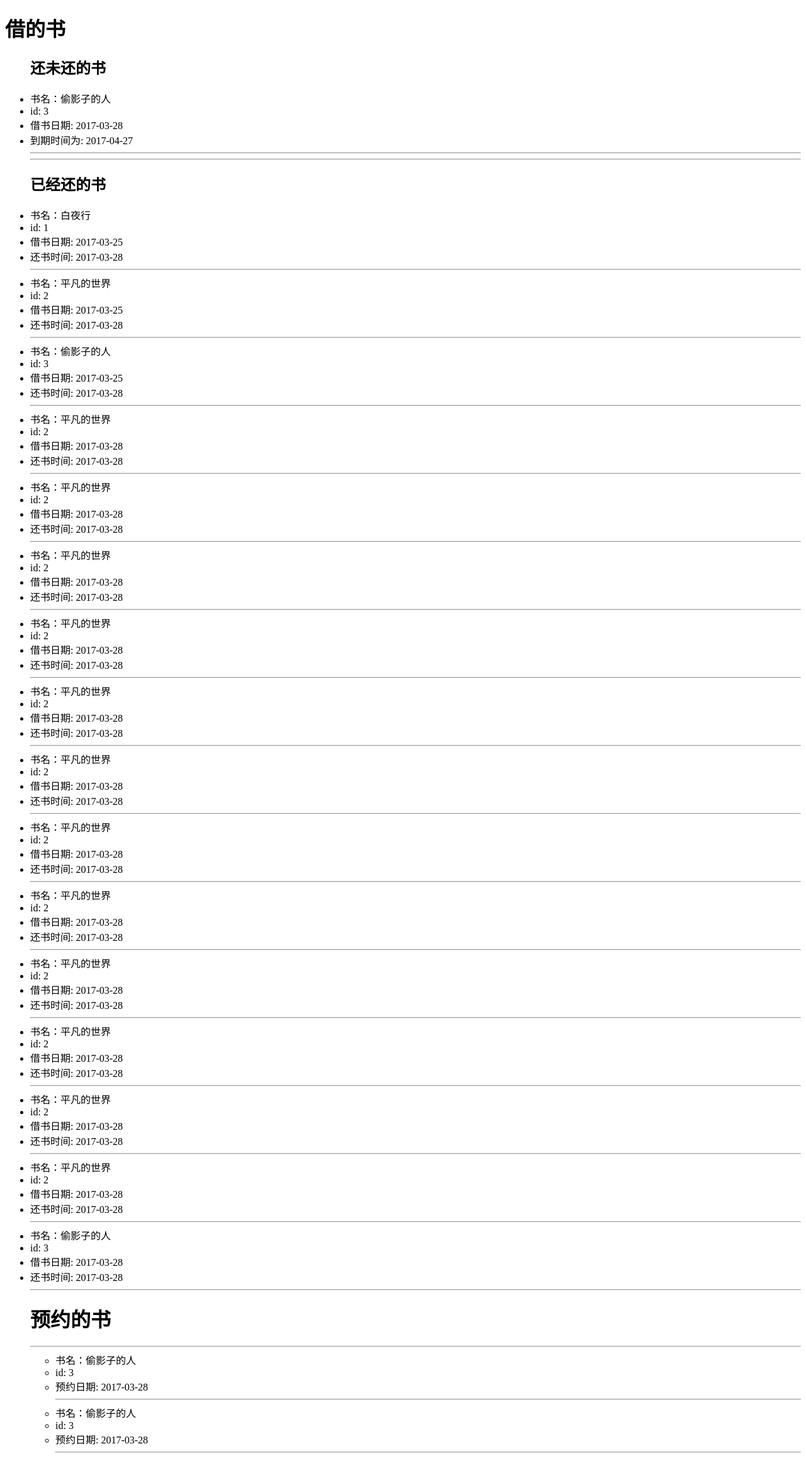
After one commit to waderwu/wx, a Django app: template templates/detail.html in a window 1280 px wide. The commit adds this page. Shown: the whole page at 63% size. Run offline with Django 3.2, Linux system fonts and the light colour scheme; the template is opened without the code that fills it: values that come from a table or form of the project are taken from there, others are empty; data comes from the database, SQL or seed files in the repository; both versions use the stored data as it was after the commit.

Commit message:
实现预约书功能

```diff
--- /dev/null
+++ b/check.py
@@ -0,0 +1,4 @@
+#/usr/bin/python3
+import requests
+token = 'laoshijiushiyaojiancha'
+r = requests.get('http://127.0.0.1:8000/check/?token=%s'%token)
--- a/piaoliu/models.py
+++ b/piaoliu/models.py
@@ -98,3 +98,5 @@ class orderBook(models.Model):
     user = models.ForeignKey(Student)
     # 0代表还没有拿书，1代表已经拿书了
     state = models.CharField(max_length=10,default=0)
+    #是否已经通知 0 代表未通知 1代表已经通知，2 代表通知了但是未来拿
+    noticeState = models.IntegerField(default=0)
--- /dev/null
+++ b/templates/detail.html
@@ -0,0 +1,47 @@
+<!DOCTYPE html>
+<html lang="en">
+<head>
+    <meta charset="UTF-8">
+    <title>detail</title>
+</head>
+<body>
+<h1>借的书</h1>
+{% if borrowbooks %}
+    <ul>
+    <h2>还未还的书</h2>
+   {%  for borrow in borrowbooks%}
+       {% if borrow.status == "未还" %}
+            <li>书名：{{  borrow.currentBook.bookName }}</li>
+            <li>id: {{ borrow.currentBook.id }} </li>
+            <li>借书日期: {{ borrow.borrowDate|date:"Y-m-d" }}</li>
+            <li>到期时间为: {{ borrow.shouldBackDate|date:"Y-m-d" }}</li>
+        <hr/>
+       {% endif %}
+    {%  endfor %}
+    <hr/>
+    <h2>已经还的书</h2>
+    {%  for borrow in borrowbooks%}
+       {% if borrow.status == "已还" %}
+            <li>书名：{{  borrow.currentBook.bookName }}</li>
+            <li>id: {{ borrow.currentBook.id }} </li>
+            <li>借书日期: {{ borrow.borrowDate|date:"Y-m-d" }}</li>
+            <li>还书时间: {{ borrow.actualBackDate|date:"Y-m-d" }}</li>
+        <hr/>
+       {% endif %}
+    {%  endfor %}
+    {% endif %}
+<h1>预约的书</h1>
+
+<hr/>
+    {% if orderbooks %}
+    <ul>
+   {%  for order in orderbooks%}
+            <li>书名：{{  order.book.bookName }}</li>
+            <li>id: {{ order.book.id }} </li>
+            <li>预约日期: {{ order.orderDate|date:"Y-m-d" }}</li>
+        <hr/>
+    {%  endfor %}
+    {% endif %}
+    </ul>
+</body>
+</html>
--- a/templates/index.html
+++ b/templates/index.html
@@ -30,7 +30,7 @@
     {% if books %}
     <ul>
     {%  for book in books%}
-        {% if book.state == 0  %}
+        {% if book.state == 1  %}
             <li>书名：{{  book.bookName }}</li>
             <li>id: {{ book.id }}</li>
             <li>现在可以外借，请携带学生证到电院群楼3-102借阅此书</li>
@@ -47,6 +47,7 @@
             <li>id: {{ borrow.currentBook.id }} </li>
             <li>借书日期: {{ borrow.borrowDate|date:"Y-m-d" }}</li>
             <li>此书已被借，到期时间为: {{ borrow.shouldBackDate|date:"Y-m-d" }}</li>
+            <li><a href="order/{{ borrow.currentBook.id}}">预约此书</a></li>
         <hr/>
     {%  endfor %}
     {% endif %}
--- a/wx/urls.py
+++ b/wx/urls.py
@@ -25,6 +25,8 @@ urlpatterns = [
     url(r'^$',piaoliu.views.index),
     url(r'^register/',piaoliu.views.register),
     url(r'^check/',piaoliu.views.check),
+    url(r'^order/(?P<bookid>\d)/',piaoliu.views.order),
+    url(r'^detail/',piaoliu.views.detail),
     url(r'^logout$',
         django.contrib.auth.views.logout,
         {
```
Also changed, not shown: piaoliu/views.py (+18 -1 lines), db.sqlite3, piaoliu/migrations/0002_orderbook_noticestate.py (added).
